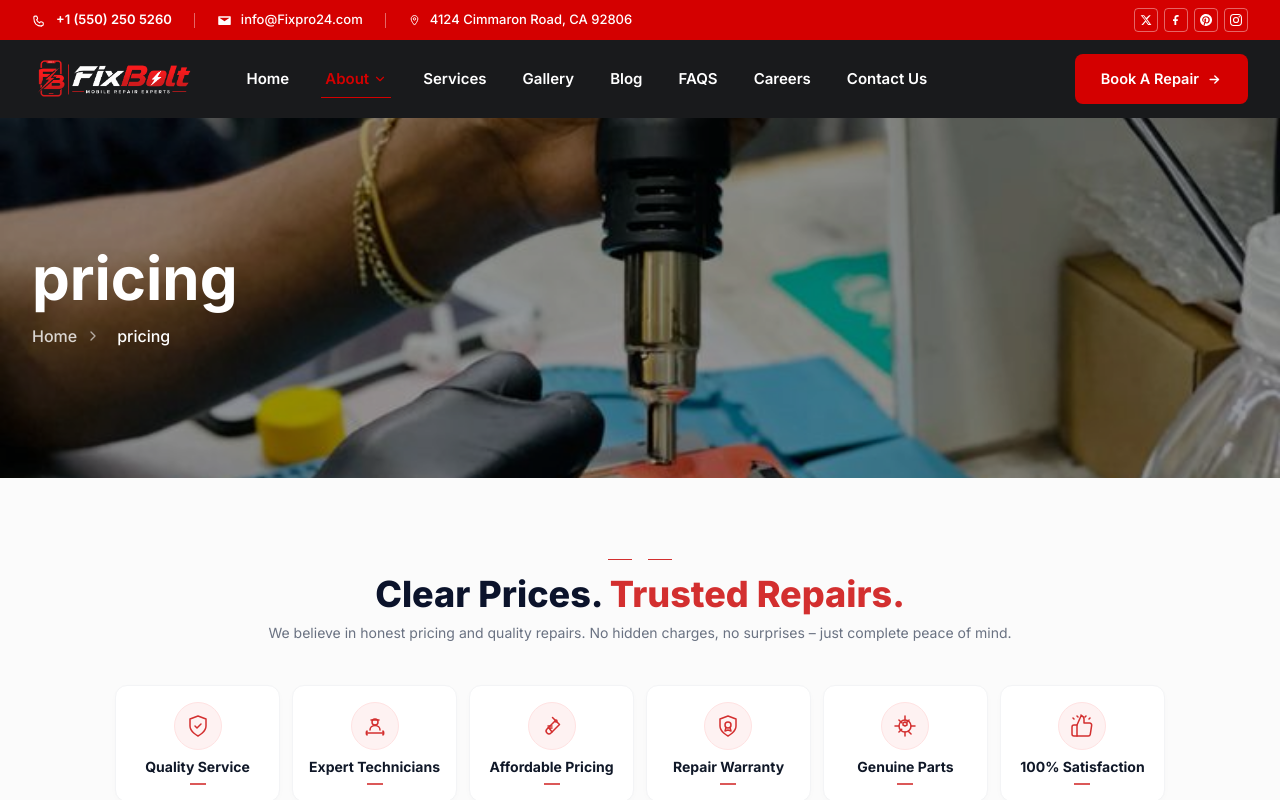
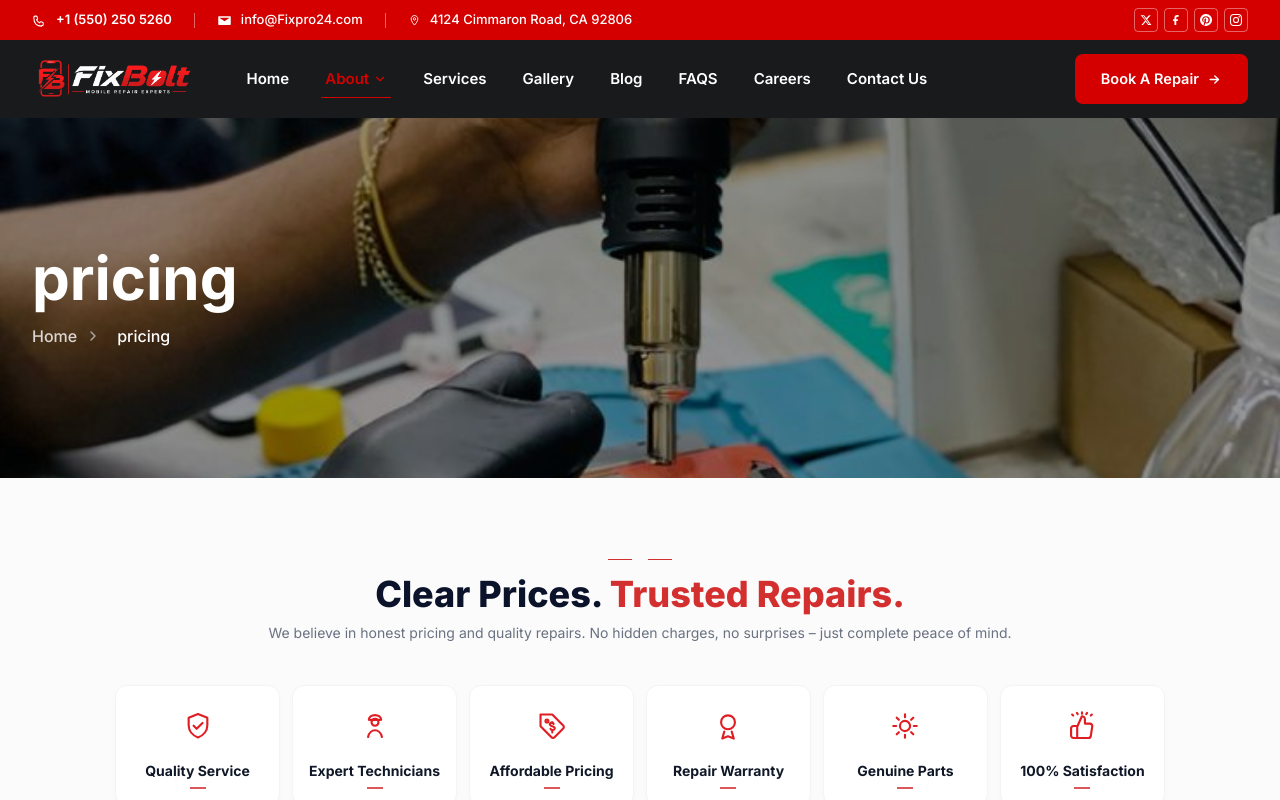
Before and after one commit to DipakSingh0111/fixbolt, a Next.js app: page /pricing in a window 1280 px wide. Shown: the top 800 px of the page. Built offline with nearby package versions, Linux system fonts and the light colour scheme.

Commit message:
update icons

```diff
--- a/app/common/RepairPricingSection.tsx
+++ b/app/common/RepairPricingSection.tsx
@@ -20,50 +20,47 @@ import {
 import { site, SectionProps, PricingData } from "@/data";
 
 const CustomIcons = {
-  QualityService: (props: any) => (
-    <svg width="24" height="24" viewBox="0 0 24 24" fill="none" stroke="currentColor" strokeWidth="1.5" strokeLinecap="round" strokeLinejoin="round" {...props}>
-      <path d="M12 22s8-4 8-10V5l-8-3-8 3v7c0 6 8 10 8 10z"/>
-      <path d="M9 12l2 2 4-4"/>
+  QualityService: (props: React.SVGProps<SVGSVGElement>) => (
+    <svg viewBox="0 0 24 24" fill="none" stroke="currentColor" strokeWidth="1.6" strokeLinecap="round" strokeLinejoin="round" {...props}>
+      <path d="M12 3 5 5.8v5.6c0 4.2 2.9 7.7 7 9.2 4.1-1.5 7-5 7-9.2V5.8L12 3Z" />
+      <path d="m8.7 11.8 2.3 2.3 4.4-4.4" />
     </svg>
   ),
-  ExpertTechnicians: (props: any) => (
-    <svg width="24" height="24" viewBox="0 0 24 24" fill="none" stroke="currentColor" strokeWidth="1.5" strokeLinecap="round" strokeLinejoin="round" {...props}>
-      <circle cx="12" cy="8" r="3" />
-      <path d="M8 6h8" />
-      <path d="M7 16c0-2.5 2-4.5 5-4.5s5 2 5 4.5" />
-      <path d="M5 19h14" />
-      <path d="M4 17v4c-1 0-1-4 0-4z" />
-      <path d="M20 17v4c1 0 1-4 0-4z" />
+  ExpertTechnicians: (props: React.SVGProps<SVGSVGElement>) => (
+    <svg viewBox="0 0 24 24" fill="none" stroke="currentColor" strokeWidth="1.6" strokeLinecap="round" strokeLinejoin="round" {...props}>
+      <circle cx="12" cy="9.2" r="2.6" />
+      <path d="M8.2 7.4h7.6" />
+      <path d="M7.4 7.4c0-2.2 2-3.6 4.6-3.6s4.6 1.4 4.6 3.6" />
+      <path d="M6.8 20.2c.7-3.2 3-5 5.2-5s4.5 1.8 5.2 5" />
     </svg>
   ),
-  AffordablePricing: (props: any) => (
-    <svg width="24" height="24" viewBox="0 0 24 24" fill="none" stroke="currentColor" strokeWidth="1.5" strokeLinecap="round" strokeLinejoin="round" {...props}>
-      <path d="M12.5 3.5l7 7-8.5 8.5a2.828 2.828 0 01-4-4l8.5-8.5z" />
-      <circle cx="16" cy="7" r="1" />
-      <path d="M8 12h4m-4 2h4m-3 0l3 4" />
+  AffordablePricing: (props: React.SVGProps<SVGSVGElement>) => (
+    <svg viewBox="0 0 24 24" fill="none" stroke="currentColor" strokeWidth="1.6" strokeLinecap="round" strokeLinejoin="round" {...props}>
+      <path d="M12.2 3.4 20.4 11.6a1.6 1.6 0 0 1 0 2.3l-6.5 6.5a1.6 1.6 0 0 1-2.3 0L3.4 12.2V3.4h8.8Z" />
+      <circle cx="8.2" cy="8.2" r="1.1" />
+      <path d="M13.2 10.4c-.4-1.2-2.4-1.3-2.8 0-.3 1 1 1.5 1.8 1.8.9.3 2.1.8 1.8 1.9-.4 1.3-2.6 1.2-3.1 0" />
+      <path d="M12.2 9.2v.6M12.2 16.2v.6" />
     </svg>
   ),
-  RepairWarranty: (props: any) => (
-    <svg width="24" height="24" viewBox="0 0 24 24" fill="none" stroke="currentColor" strokeWidth="1.5" strokeLinecap="round" strokeLinejoin="round" {...props}>
-      <path d="M12 22s8-4 8-10V5l-8-3-8 3v7c0 6 8 10 8 10z"/>
-      <circle cx="12" cy="11" r="3" />
-      <path d="M10 13.5l-1 3.5 3-1 3 1-1-3.5" />
+  RepairWarranty: (props: React.SVGProps<SVGSVGElement>) => (
+    <svg viewBox="0 0 24 24" fill="none" stroke="currentColor" strokeWidth="1.6" strokeLinecap="round" strokeLinejoin="round" {...props}>
+      <circle cx="12" cy="9.2" r="5.2" />
+      <path d="m9.2 16.2-1.5 5.2 4.3-1.7 4.3 1.7-1.5-5.2" />
     </svg>
   ),
-  GenuineParts: (props: any) => (
-    <svg width="24" height="24" viewBox="0 0 24 24" fill="none" stroke="currentColor" strokeWidth="1.5" strokeLinecap="round" strokeLinejoin="round" {...props}>
-      <path d="M12 22v-4m0-12V2m6.07 18.07l-2.83-2.83M8.76 8.76L5.93 5.93M22 12h-4M6 12H2m14.07-6.07l-2.83 2.83M8.76 15.24l-2.83 2.83" />
-      <circle cx="12" cy="12" r="6" />
-      <path d="M10 11l2 1 2-1v-2l-2-1-2 1v2z" />
+  GenuineParts: (props: React.SVGProps<SVGSVGElement>) => (
+    <svg viewBox="0 0 24 24" fill="none" stroke="currentColor" strokeWidth="1.6" strokeLinecap="round" strokeLinejoin="round" {...props}>
+      <path d="M12 8.2a3.8 3.8 0 1 1 0 7.6 3.8 3.8 0 0 1 0-7.6Z" />
+      <path d="M12 3.2v2.2M12 18.6v2.2M20.8 12h-2.2M5.4 12H3.2M18.2 5.8l-1.6 1.6M7.4 16.6l-1.6 1.6M18.2 18.2l-1.6-1.6M7.4 7.4 5.8 5.8" />
     </svg>
   ),
-  Satisfaction: (props: any) => (
-    <svg width="24" height="24" viewBox="0 0 24 24" fill="none" stroke="currentColor" strokeWidth="1.5" strokeLinecap="round" strokeLinejoin="round" {...props}>
-      <path d="M14 9V5a3 3 0 00-3-3l-4 9v11h11.28a2 2 0 002-1.7l1.38-9a2 2 0 00-2-2.3z" />
-      <path d="M7 22H4a2 2 0 01-2-2v-7a2 2 0 012-2h3" />
-      <path d="M3 4l1 1M7 2l1 1M11 1l1 1M16 2l-1 1M20 4l-1 1" />
+  Satisfaction: (props: React.SVGProps<SVGSVGElement>) => (
+    <svg viewBox="0 0 24 24" fill="none" stroke="currentColor" strokeWidth="1.6" strokeLinecap="round" strokeLinejoin="round" {...props}>
+      <path d="m4.6 3.4.8.8M8.2 2.2l.6.9M12 1.8v1.1M15.8 2.2l-.6.9M19.4 3.4l-.8.8" />
+      <path d="M14.2 10.2V6.8a2.2 2.2 0 0 0-2.3-2.1L8.4 12.6V21h8.4a1.8 1.8 0 0 0 1.8-1.5l1.1-7.2a1.8 1.8 0 0 0-1.8-2.1h-3.7Z" />
+      <path d="M8.4 21H5.6A1.8 1.8 0 0 1 3.8 19.2v-5.4A1.8 1.8 0 0 1 5.6 12h2.8" />
     </svg>
-  )
+  ),
 };
 
 const FeatureIconMap: Record<string, React.ElementType> = CustomIcons;
@@ -112,8 +109,8 @@ export default function RepairPricingSection({ data, className }: SectionProps<P
                 key={idx}
                 className="bg-white rounded-xl p-4 flex flex-col items-center justify-center border border-gray-100 shadow-[0_2px_10px_-3px_rgba(0,0,0,0.04)]"
               >
-                <div className="w-12 h-12 rounded-full bg-red-50 border border-red-100 flex items-center justify-center mb-2">
-                  <Icon className="w-6 h-6 text-[#d32f2f]" />
+                <div className="mb-3 grid size-12 place-items-center text-[#e11d24]">
+                  <Icon className="h-8 w-8" />
                 </div>
                 <span className="text-sm font-bold text-gray-900 text-center leading-tight">
                   {feat.title}
```
